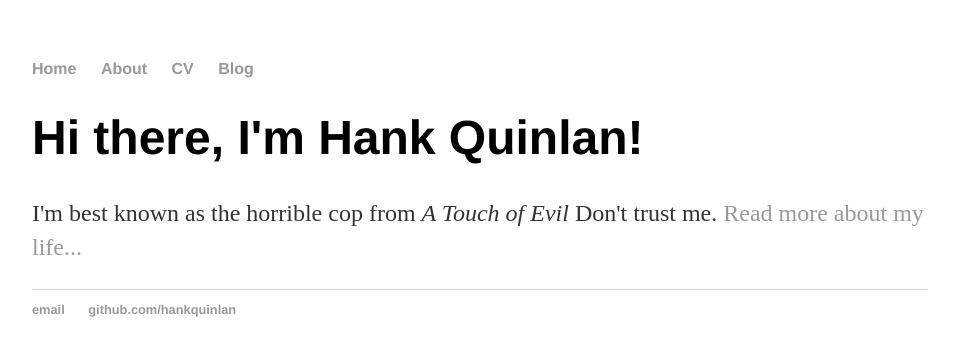
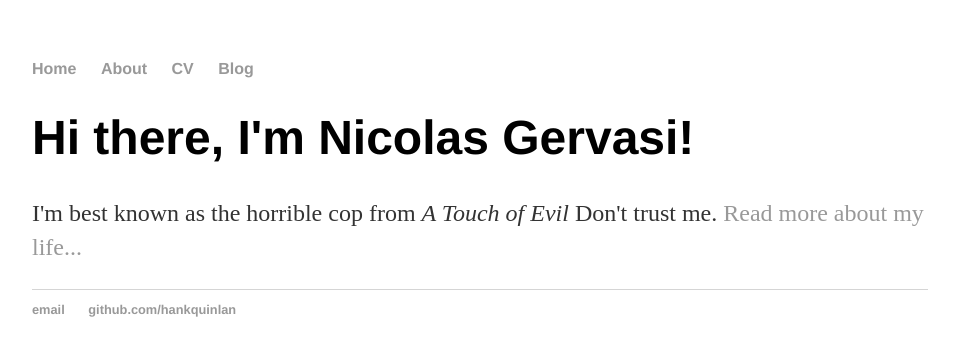
Before and after one commit to nicolasgervasi/nicolasgervasi.github.io, a Jekyll site: the page built from index.html, in a window 1280 px wide. Shown: the top 356 px of the page, without its empty margins (160-1115 px from the left). Built offline with Jekyll 4.4.1, drawn with Linux system fonts in a browser that asks for light colours.

Commit message:
Update index.html

```diff
--- a/index.html
+++ b/index.html
@@ -3,6 +3,6 @@ layout: default
 title: Nicolas Gervasi
 ---
 <div class="blurb">
-	<h1>Hi there, I'm Hank Quinlan!</h1>
+	<h1>Hi there, I'm Nicolas Gervasi!</h1>
 	<p>I'm best known as the horrible cop from <em>A Touch of Evil</em> Don't trust me. <a href="/about">Read more about my life...</a></p>
 </div><!-- /.blurb -->
```
